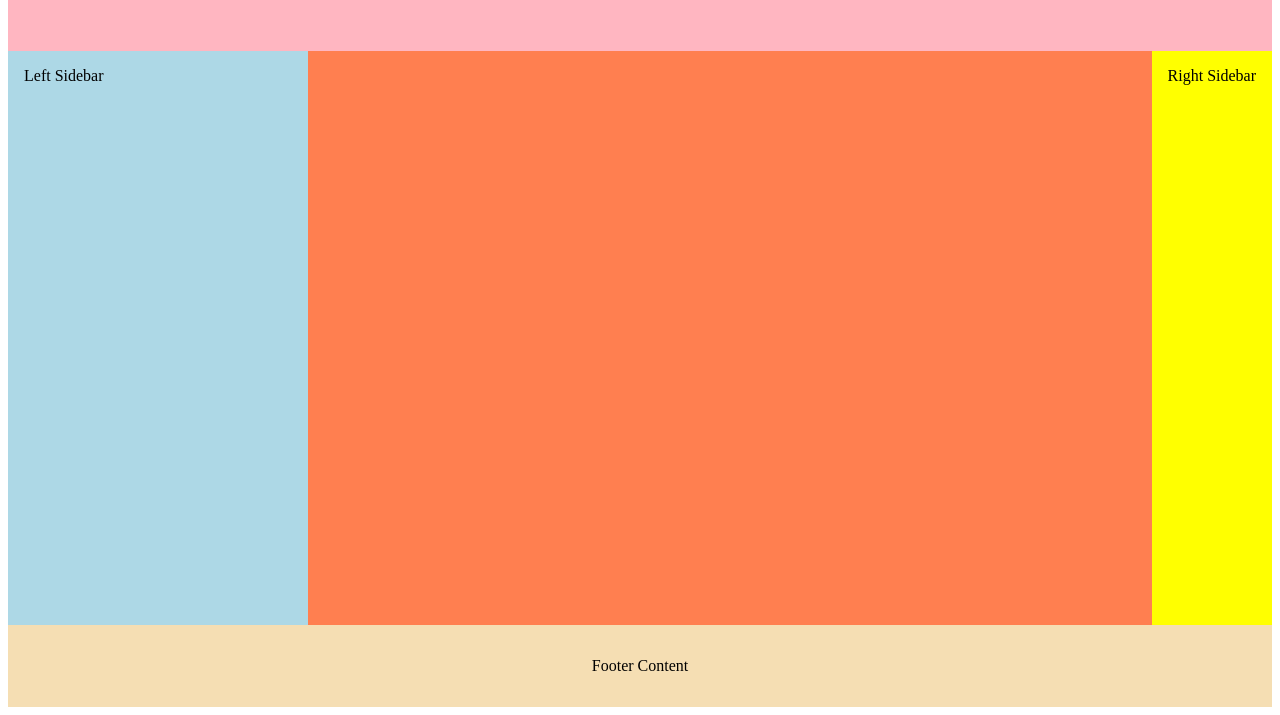
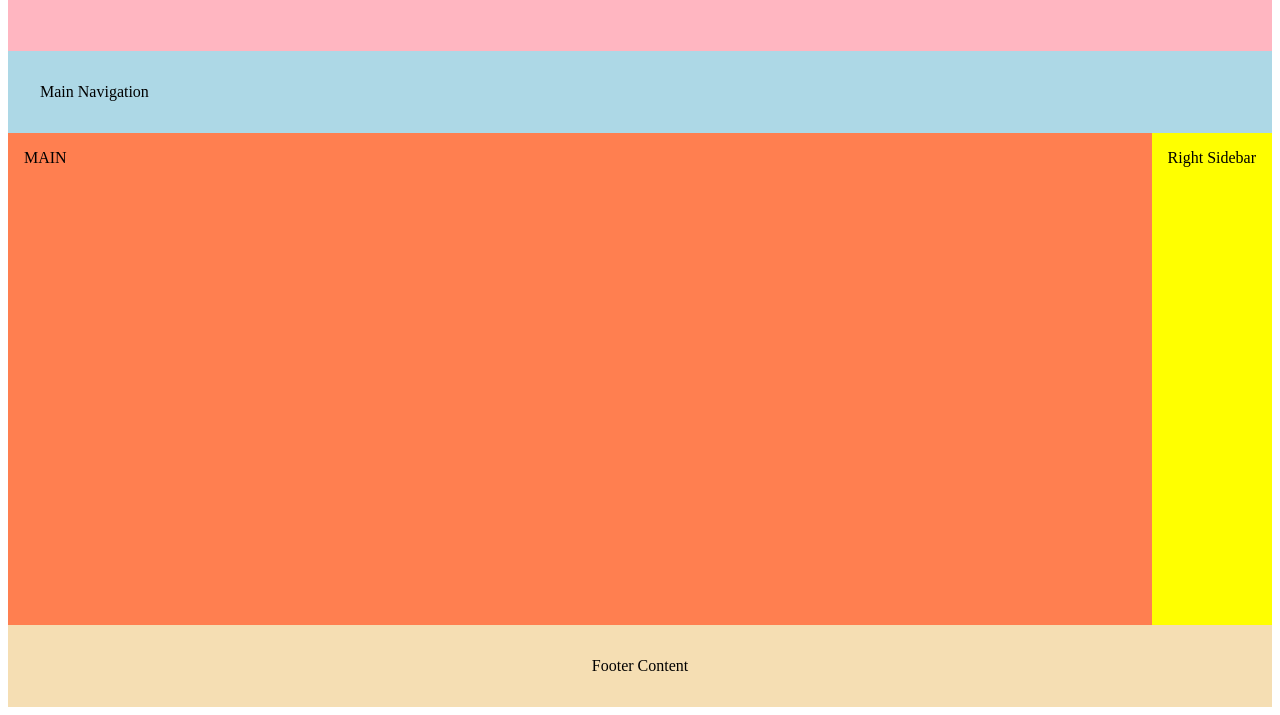
Before and after one commit to Gupples/wdd230, a plain HTML site: page week01/holygrail.html in a window 1280 px wide. Shown: the part 101-816 px from the top of the page. Drawn offline with Linux system fonts and the light colour scheme.

Commit message:
Completed preliminary code adjustments

```diff
--- a/week01/holygrail.html
+++ b/week01/holygrail.html
@@ -11,9 +11,9 @@
     <header>
         <h1 contenteditable>Header</h1>
     </header>
-    <div class="left-sidebar" contenteditable>Left Sidebar</div>
+    <nav>Main Navigation</nav>
     <main contenteditable>
-
+        MAIN
     </main>
     <div class="right-sidebar" contenteditable>Right Sidebar</div>
     <footer contenteditable>Footer Content</footer>
--- a/week01/styles/holygrail.css
+++ b/week01/styles/holygrail.css
@@ -1,7 +1,7 @@
 body {
     display: grid;
     height: 100vh;
-    grid-template: auto 1fr auto / 300px 1fr auto;
+    grid-template: auto auto 1fr auto / 1fr auto;
   }
 
   header {
@@ -10,19 +10,23 @@ body {
     grid-column: 1 / 4;
   }
 
-  .left-sidebar {
-    background: lightblue;
-    grid-column: 1 / 2;
+  nav{
+    grid-column: 1/4;
+    padding: 2rem;
+    background-color: lightblue;
   }
 
   main {
     background: coral;
-    grid-column: 2 / 3;
+    grid-column: 1 / 3;
+    height: 100%;
+    padding: 1rem;
   }
 
   .right-sidebar {
     background: yellow;
     grid-column: 3 / 4;
+    height: 100%;
   }
 
   footer {
```
